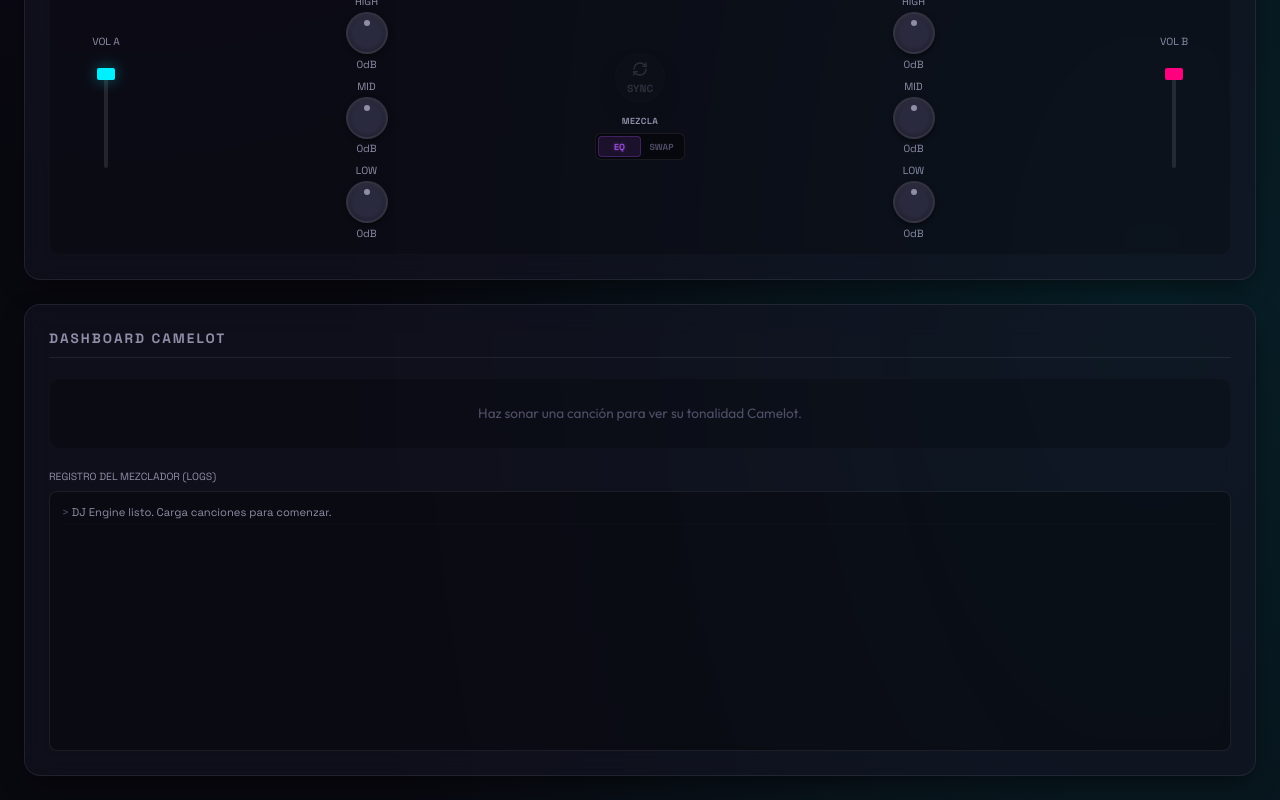
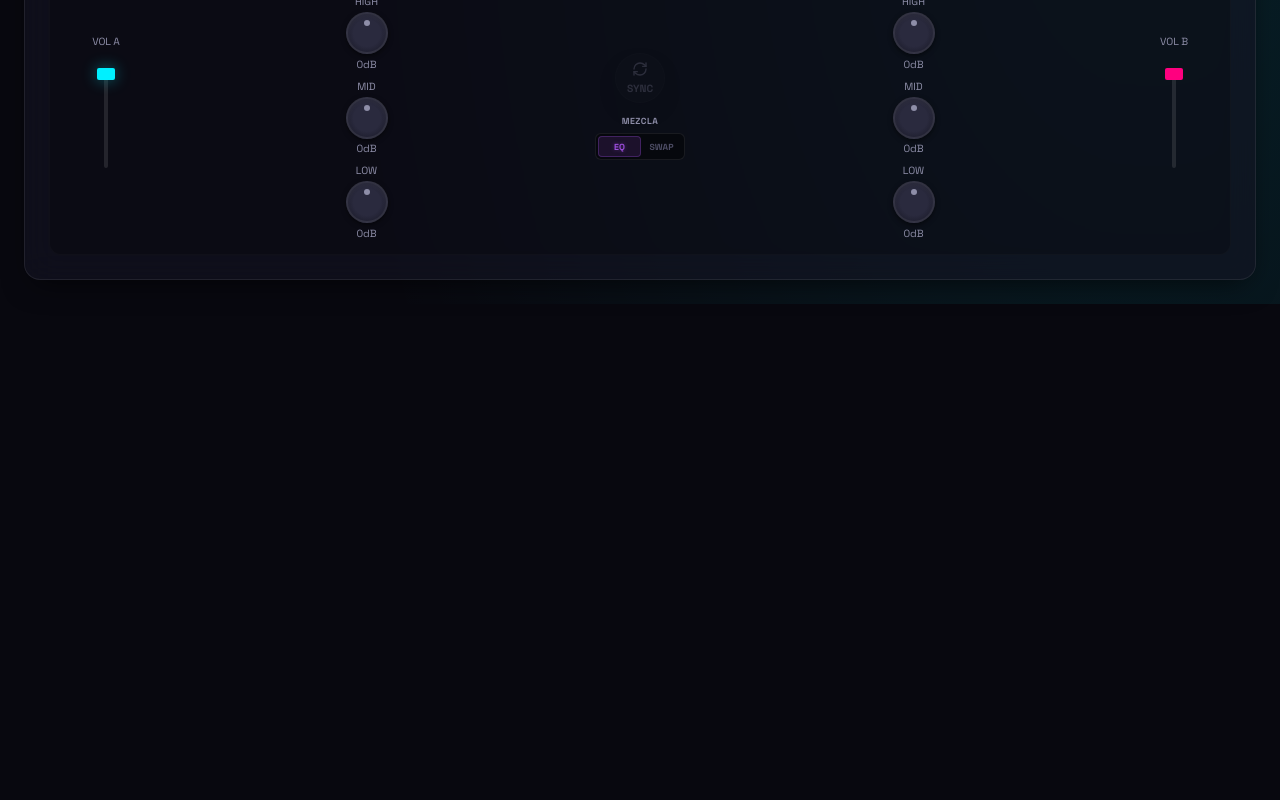
Before and after one commit to hector-horta/AuraMix, a React (Vite) app: page / in a window 1280 px wide. Shown: the part 1784-2584 px from the top of the page. After the commit the page ends 2088 px from the top, so only its background shows below. Built offline with nearby package versions, Linux system fonts and the light colour scheme.

Commit message:
chore: remove right hand panel. It was redundant and gives more space for activities

```diff
--- a/src/App.jsx
+++ b/src/App.jsx
@@ -9,11 +9,9 @@ import {
 import { DEMO_TRACKS } from './constants/demoTracks'
 import { formatTime } from './utils/formatTime'
 import Header from './components/Header'
-import ActivityLog from './components/ActivityLog'
 import EqKnob from './components/EqKnob'
 import Waveform from './components/Waveform'
 import LibraryPanel from './components/LibraryPanel'
-import CamelotPanel from './components/CamelotPanel'
 import { useAudioEngine } from './hooks/useAudioEngine'
 import Deck from './components/Deck'
 import MixMaster from './components/MixMaster'
@@ -25,8 +23,7 @@ export default function App() {
   const [library, setLibrary] = useState([]);
   const [analyzingFile, setAnalyzingFile] = useState(null);
   const [analyzingProgress, setAnalyzingProgress] = useState("");
-  const [djLogs, setDjLogs] = useState(["DJ Engine listo. Carga canciones para comenzar."]);
-  const addLog = (msg) => setDjLogs(prev => [msg, ...prev.slice(0, 19)]);
+  const addLog = (msg) => console.log("[DJ Engine]", msg);
 
   const {
     deckA,
@@ -303,13 +300,6 @@ export default function App() {
           />
         </main>
 
-        {/* --- RIGHT SIDEBAR: CAMELOT DASHBOARD & LOGS --- */}
-        <CamelotPanel
-          activeTrack={activeTrack}
-          transitionState={transitionState}
-          logs={djLogs}
-        />
-
       </div>
     </div>
   );
--- a/src/components/ActivityLog.jsx
+++ /dev/null
@@ -1,31 +0,0 @@
-import React from 'react'
-
-export default function ActivityLog({ logs }) {
-  return (
-    <div style={{ flex: 1, display: 'flex', flexDirection: 'column' }}>
-      <span className="eq-knob-label" style={{ marginBottom: '0.4rem', display: 'block' }}>Registro del Mezclador (Logs)</span>
-      <div
-        style={{
-          background: 'rgba(0,0,0,0.3)',
-          borderRadius: '8px',
-          padding: '0.75rem',
-          fontSize: '0.7rem',
-          fontFamily: 'var(--font-mono)',
-          color: 'var(--text-muted)',
-          height: '260px',
-          overflowY: 'auto',
-          border: '1px solid var(--border-color)',
-          display: 'flex',
-          flexDirection: 'column',
-          gap: '0.3rem'
-        }}
-      >
-        {logs.map((log, i) => (
-          <div key={i} style={{ borderBottom: '1px solid rgba(255,255,255,0.01)', paddingBottom: '0.15rem' }}>
-            <span style={{ color: 'var(--text-dark)' }}>&gt;</span> {log}
-          </div>
-        ))}
-      </div>
-    </div>
-  )
-}
--- a/src/components/CamelotPanel.css
+++ /dev/null
@@ -1,196 +0,0 @@
-.camelot-panel {
-  display: flex;
-  flex-direction: column;
-  gap: 1.25rem;
-}
-
-.camelot-header {
-  border-bottom: 1px solid var(--border-color);
-  padding-bottom: 0.5rem;
-  width: 100%;
-}
-
-.camelot-title {
-  font-family: var(--font-mono);
-  font-size: 0.85rem;
-  font-weight: 700;
-  letter-spacing: 2px;
-  text-transform: uppercase;
-  color: var(--text-muted);
-}
-
-.active-camelot-card {
-  background: rgba(0,0,0,0.2);
-  border-radius: 12px;
-  padding: 1rem;
-  text-align: center;
-  border: 1px solid rgba(255,255,255,0.02);
-}
-
-.active-camelot-card-empty {
-  color: var(--text-dark);
-  font-size: 0.85rem;
-  padding: 1.5rem;
-}
-
-.active-camelot-key {
-  font-family: var(--font-mono);
-  font-size: 2.2rem;
-  font-weight: 900;
-  color: var(--neon-cyan);
-  text-shadow: 0 0 10px rgba(0, 240, 255, 0.3);
-  margin-bottom: 0.25rem;
-}
-
-.active-camelot-name {
-  font-size: 0.85rem;
-  color: var(--text-muted);
-  text-transform: uppercase;
-}
-
-.compatibility-wheel-mini {
-  display: grid;
-  grid-template-columns: repeat(3, 1fr);
-  gap: 0.5rem;
-  margin-top: 0.5rem;
-}
-
-.wheel-slot {
-  background: rgba(0, 0, 0, 0.3);
-  border: 1px solid var(--border-color);
-  border-radius: 8px;
-  padding: 0.5rem 0.25rem;
-  text-align: center;
-  font-family: var(--font-mono);
-  font-size: 0.75rem;
-}
-
-.wheel-slot-center {
-  background: rgba(0, 240, 255, 0.05);
-  border-color: var(--neon-cyan);
-  color: var(--neon-cyan);
-  font-weight: 700;
-}
-
-.wheel-slot-compat {
-  border-color: var(--neon-green);
-  color: var(--neon-green);
-}
-
-.wheel-slot-label {
-  font-size: 0.55rem;
-  color: var(--text-dark);
-  display: block;
-  margin-top: 0.15rem;
-  text-transform: uppercase;
-}
-
-.compatibility-guide {
-  font-size: 0.75rem;
-  color: var(--text-muted);
-  line-height: 1.4;
-  display: flex;
-  flex-direction: column;
-  gap: 0.5rem;
-}
-
-.guide-item {
-  display: flex;
-  align-items: flex-start;
-  gap: 0.5rem;
-}
-
-.guide-dot {
-  width: 8px;
-  height: 8px;
-  border-radius: 50%;
-  margin-top: 4px;
-  flex-shrink: 0;
-}
-
-.dot-same { background: var(--neon-cyan); }
-.dot-adjacent { background: var(--neon-green); }
-.dot-relative { background: var(--neon-purple); }
-
-/* Auto-DJ Controls */
-.autodj-controls {
-  display: flex;
-  flex-direction: column;
-  gap: 0.75rem;
-  background: linear-gradient(135deg, rgba(157, 78, 221, 0.1), rgba(255, 0, 127, 0.05));
-  border: 1px solid rgba(157, 78, 221, 0.2);
-  border-radius: 12px;
-  padding: 1rem;
-}
-
-.autodj-header {
-  display: flex;
-  justify-content: space-between;
-  align-items: center;
-}
-
-.autodj-title-group {
-  display: flex;
-  align-items: center;
-  gap: 0.5rem;
-  font-weight: 700;
-  font-size: 0.9rem;
-}
-
-.autodj-icon {
-  color: var(--neon-pink);
-  animation: rotate-sync 8s linear infinite;
-}
-
-/* Toggle Switch */
-.switch {
-  position: relative;
-  display: inline-block;
-  width: 46px;
-  height: 24px;
-}
-
-.switch input {
-  opacity: 0;
-  width: 0;
-  height: 0;
-}
-
-.slider-toggle {
-  position: absolute;
-  cursor: pointer;
-  top: 0;
-  left: 0;
-  right: 0;
-  bottom: 0;
-  background-color: var(--text-dark);
-  transition: .4s;
-  border-radius: 34px;
-}
-
-.slider-toggle:before {
-  position: absolute;
-  content: "";
-  height: 18px;
-  width: 18px;
-  left: 3px;
-  bottom: 3px;
-  background-color: white;
-  transition: .4s;
-  border-radius: 50%;
-}
-
-input:checked + .slider-toggle {
-  background-color: var(--neon-pink);
-  box-shadow: 0 0 10px rgba(255, 0, 127, 0.4);
-}
-
-input:checked + .slider-toggle:before {
-  transform: translateX(22px);
-}
-
-.autodj-status-text {
-  font-size: 0.75rem;
-  color: var(--text-muted);
-  line-height: 1.4;
-}
--- a/src/components/CamelotPanel.jsx
+++ /dev/null
@@ -1,37 +0,0 @@
-import React from 'react'
-import ActivityLog from './ActivityLog'
-import './CamelotPanel.css'
-
-export default function CamelotPanel({
-  activeTrack,
-  transitionState,
-  logs
-}) {
-  const activeKey = activeTrack ? activeTrack.key : null;
-
-  return (
-    <section className="panel camelot-panel">
-      <div className="camelot-header">
-        <h2 className="camelot-title">Dashboard Camelot</h2>
-      </div>
-      <div>
-        {activeTrack ? (
-          <div className="active-camelot-card">
-            <div className="active-camelot-key">{activeKey}</div>
-            <div className="active-camelot-name">{activeTrack.keyName}</div>
-            <div style={{ fontSize: '0.75rem', color: 'var(--text-muted)', marginTop: '0.25rem' }}>
-              Tema en vivo: "{activeTrack.title}"
-            </div>
-          </div>
-        ) : (
-          <div className="active-camelot-card active-camelot-card-empty">
-            Haz sonar una canción para ver su tonalidad Camelot.
-          </div>
-        )}
-      </div>
-
-      {/* Activity Logger */}
-      <ActivityLog logs={logs} />
-    </section>
-  )
-}
--- a/src/index.css
+++ b/src/index.css
@@ -107,7 +107,7 @@ body {
 /* --- App Main Grid --- */
 .app-grid {
   display: grid;
-  grid-template-columns: 340px 1fr 340px;
+  grid-template-columns: 340px 1fr;
   gap: 1.5rem;
   align-items: start;
 }
```
Also changed, not shown: 1 other file (tests, documents, lock files or other folders).
